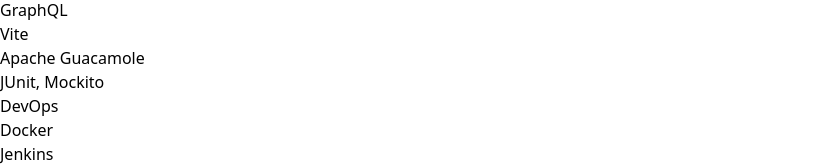
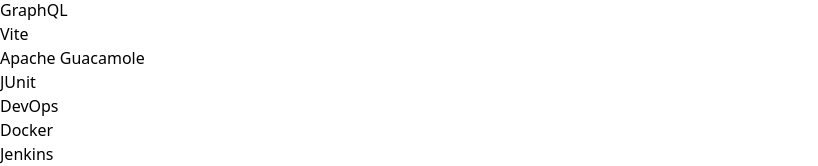
Before and after one commit to GokulRG/portfolio-website, a React (Vite) app: page / in a window 1280 px wide. Shown: the part 770-936 px from the top of the page, without its empty margins (0-818 px from the left). Built offline with nearby package versions, Linux system fonts and the light colour scheme.

Commit message:
Update App.tsx
Updating content

```diff
--- a/src/App.tsx
+++ b/src/App.tsx
@@ -91,7 +91,7 @@
                                 <p className="text-gray-700">GraphQL</p>
                                 <p className="text-gray-700">Vite</p>
                                 <p className="text-gray-700">Apache Guacamole</p>
-                                <p className="text-gray-700">JUnit, Mockito</p>
+                                <p className="text-gray-700">JUnit</p>
 
                             </div>
                         </div>
```
